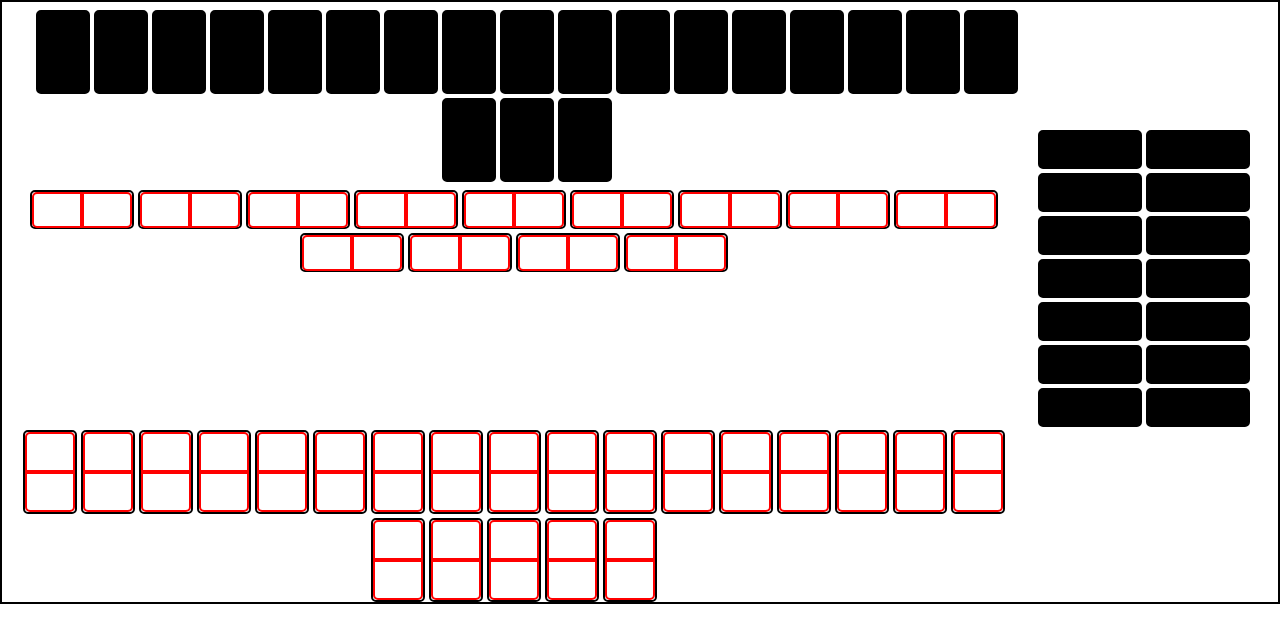
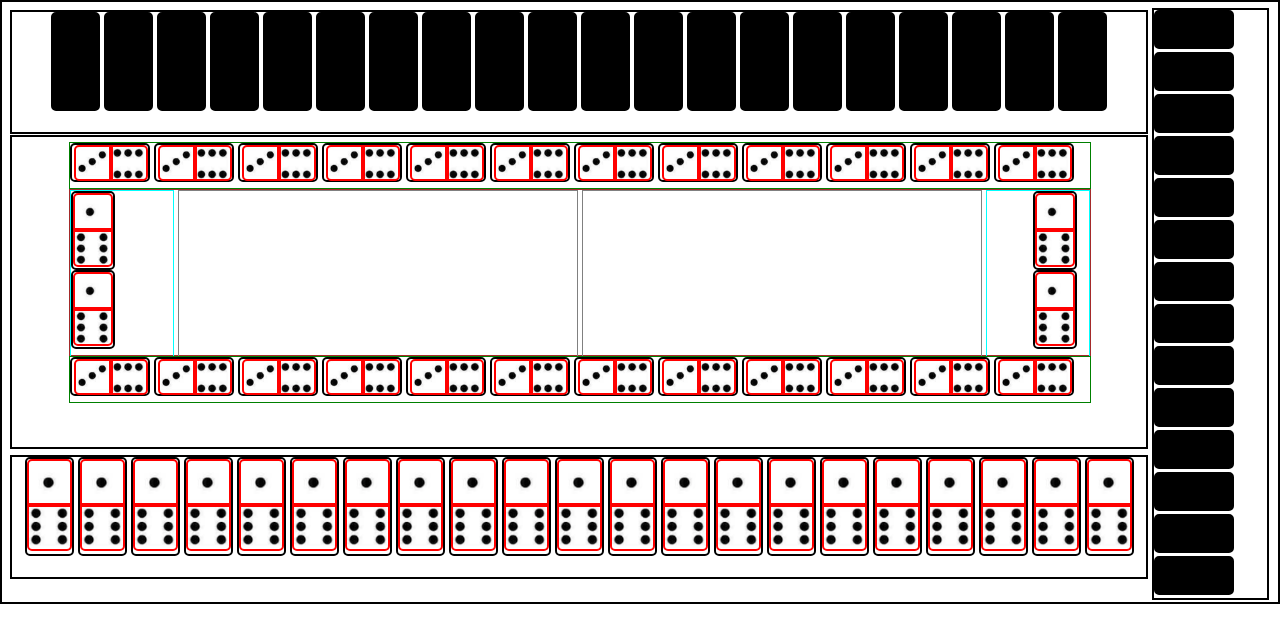
Before and after one commit to milad-abujarada/Dominoes_game, a plain HTML site: page index.html in a window 1280 px wide. Drawn offline with Linux system fonts and the light colour scheme.

Commit message:
finished the initial layout of the tiles with the four divisions (computer area, play area, player area, and the boneyard are)with their css

```diff
--- a/css/style.css
+++ b/css/style.css
@@ -1,3 +1,5 @@
+
+
 /*making sure the html has enough height to contain everything else and based the percentage on that*/
 html {
 	height: 600px;
@@ -17,9 +19,9 @@ body {
 
 section {
 	display:inline-block;
-	height: 30%;
-	width: 80%;
-/*	border:2px solid black;*/
+	height: 20%;
+	width: 90%;
+	border:2px solid black;
 	text-align: center;
 }
 
@@ -30,16 +32,16 @@ section {
 }
 
 .tileVertical {
-	height: 80px;
-	width: 50px;
+	height: 95px;
+	width: 45px;
 	border: 2px solid black;
 	display: inline-block;
-
+	border-radius: 5px;
 }
 
 .tileHorizontal {
 	height: 35px;
-	width: 100px;
+	width: 76px;
 	border: 2px solid black;
 	display: inline-block;
 }
@@ -47,61 +49,138 @@ section {
 .tileSquareVerticalTop {
 	border-top-right-radius: 5px;
 	border-top-left-radius: 5px;
+	background-image: url('../images/one.png');
+
 }
 
 .tileSquareVerticalBottom {
 	border-bottom-left-radius: 5px;
 	border-bottom-right-radius: 5px;
+	background-image: url('../images/six.png');
 }
 
 .tileSquareVerticalTop,
 .tileSquareVerticalBottom {
-	height: 45%;
+	height: 44%;
 	border:2px solid red;
+	background-size: contain;
+	background-repeat: no-repeat;
 }
 
 .tileSquareHorizontalLeft,
 .tileSquareHorizontalRight {
 	display: block;
 	height: 90%;
-	width: 46%;
+	width: 43%;
 	border:2px solid red;
 	float: right;
-
+	background-size: contain;
+	background-repeat: no-repeat;
 }
 
 .tileSquareHorizontalRight {
 	border-top-right-radius: 5px;
 	border-bottom-right-radius: 5px;
+	background-image: url('../images/horizontalSix.png');
 }
 
 .tileSquareHorizontalLeft {
 	border-top-left-radius: 5px;
 	border-bottom-left-radius: 5px;
+	background-image: url('../images/three.png');
 }
 
-.faceDown {
+.faceDown,
+.faceDownBlock {
 	background-color: black;
 }
+
+.faceDownBlock {
+	display: block;
+	margin-bottom: 3px;
+}
+
 .computerArea{
-	position: relative;
-	left: 1%;
+/*	position: relative;
+	bottom: 1%;*/
 }
 
 .playArea {
+    position: relative;
+    bottom: 55%;
+    height: 50%;
+    padding-top: 5px;
+    padding-bottom: 5px;
+    text-align: start;
+}
+
+.playAreaUpperRow,
+.playAreaBottomRow {
+    width: 90%;
+    height: 15%;
+    position: relative;
+    left: 5%;
+    border:1px solid green;
+}
+
+.playAreaCenter{
+    width: 90%;
+    height: 55%;
+    position: relative;
+    left: 5%;
+    border:1px solid brown;
+}
+
+.playAreaRightColumn,
+.playAreaLeftColumn {
+	width: 10%;
+	height: 100%;
+	display: inline-block;
+	border:1px solid aqua;
+}
+
+.playerScore,
+.computerScore {
+	width: 39%;
+	height: 100%;
+	display: inline-block;
+	border:1px solid grey;
+}
+
+.playAreaDiv {
+	width: 100%;
+	height: 100%;
+}
+
+.tileVerticalPlayAreaRight,
+.tileVerticalPlayAreaLeft {
+	height: 75px;
+	width: 40px;
+	border: 2px solid black;
+	display: block;
+	border-radius: 5px;
+}
+
+.tileVerticalPlayAreaRight {
 	position: relative;
-	height: 40%;
+	left: 45%;
 }
 
 .boneyardArea{
 	position: relative;
-	height: 55%;
-	width: 20%;
-	left: 80%;
-	bottom: 50%;
+	height: 98%;
+	width: 9%;
+	/*left: 10%;*/
+	bottom: 21%;
+}
+
+.boneyarAreaDiv {
+	width: 100%;
+	height: 100%;
 }
 
 .playerArea {
-	position: relative;
-	bottom: 55%;
+    position: relative;
+    bottom: 54%;
+    height: 20%;
 }
--- a/index.html
+++ b/index.html
@@ -33,8 +33,8 @@
   	    </div>
       </section>
       <section class="playArea" id="playBoard"> <!-- the play area where the tiles in play gets placed -->
-  	    <div id="playedTiles">
-          <div class="tileHorizontal"><div class=tileSquareHorizontalRight></div><div class=tileSquareHorizontalLeft></div></div>
+  	    <div class="playAreaDiv" id="playedTiles">
+          <div class="playAreaUpperRow">
             <div class="tileHorizontal"><div class=tileSquareHorizontalRight></div><div class=tileSquareHorizontalLeft></div></div>
             <div class="tileHorizontal"><div class=tileSquareHorizontalRight></div><div class=tileSquareHorizontalLeft></div></div>
             <div class="tileHorizontal"><div class=tileSquareHorizontalRight></div><div class=tileSquareHorizontalLeft></div></div>
@@ -48,28 +48,68 @@
             <div class="tileHorizontal"><div class=tileSquareHorizontalRight></div><div class=tileSquareHorizontalLeft></div></div>
             <div class="tileHorizontal"><div class=tileSquareHorizontalRight></div><div class=tileSquareHorizontalLeft></div></div>
   	      </div>
+          <div class="playAreaCenter">
+            <div class="playAreaLeftColumn">
+              <div class="tileVerticalPlayAreaLeft">
+                <div class="tileSquareVerticalTop"></div><div class="tileSquareVerticalBottom"></div>
+              </div>
+              <div class="tileVerticalPlayAreaLeft">
+                <div class="tileSquareVerticalTop"></div><div class="tileSquareVerticalBottom"></div>
+              </div>
+            </div>
+            <div class="playerScore">
+
+            </div>
+            <div class="computerScore">
+
+            </div>
+            <div class="playAreaRightColumn">
+              <div class="tileVerticalPlayAreaRight">
+                <div class="tileSquareVerticalTop"></div><div class="tileSquareVerticalBottom"></div>
+              </div>
+              <div class="tileVerticalPlayAreaRight">
+                <div class="tileSquareVerticalTop"></div><div class="tileSquareVerticalBottom"></div>
+              </div>
+            </div>
+
+          </div>
+          <div class="playAreaBottomRow">
+            <div class="tileHorizontal"><div class=tileSquareHorizontalRight></div><div class=tileSquareHorizontalLeft></div></div>
+            <div class="tileHorizontal"><div class=tileSquareHorizontalRight></div><div class=tileSquareHorizontalLeft></div></div>
+            <div class="tileHorizontal"><div class=tileSquareHorizontalRight></div><div class=tileSquareHorizontalLeft></div></div>
+            <div class="tileHorizontal"><div class=tileSquareHorizontalRight></div><div class=tileSquareHorizontalLeft></div></div>
+            <div class="tileHorizontal"><div class=tileSquareHorizontalRight></div><div class=tileSquareHorizontalLeft></div></div>
+            <div class="tileHorizontal"><div class=tileSquareHorizontalRight></div><div class=tileSquareHorizontalLeft></div></div>
+            <div class="tileHorizontal"><div class=tileSquareHorizontalRight></div><div class=tileSquareHorizontalLeft></div></div>
+            <div class="tileHorizontal"><div class=tileSquareHorizontalRight></div><div class=tileSquareHorizontalLeft></div></div>
+            <div class="tileHorizontal"><div class=tileSquareHorizontalRight></div><div class=tileSquareHorizontalLeft></div></div>
+            <div class="tileHorizontal"><div class=tileSquareHorizontalRight></div><div class=tileSquareHorizontalLeft></div></div>
+            <div class="tileHorizontal"><div class=tileSquareHorizontalRight></div><div class=tileSquareHorizontalLeft></div></div>
+            <div class="tileHorizontal"><div class=tileSquareHorizontalRight></div><div class=tileSquareHorizontalLeft></div></div>
+          </div>
+        </div>
       </section>
       <section class="boneyardArea" id="boneyard"> <!-- tiles not withdrawn yet -->
-  	    <div id="boneyardTiles">
-          <div class="tileHorizontal faceDown"></div>
-          <div class="tileHorizontal faceDown"></div>
-          <div class="tileHorizontal faceDown"></div>
-          <div class="tileHorizontal faceDown"></div>
-          <div class="tileHorizontal faceDown"></div>
-          <div class="tileHorizontal faceDown"></div>
-          <div class="tileHorizontal faceDown"></div>
-          <div class="tileHorizontal faceDown"></div>
-          <div class="tileHorizontal faceDown"></div>
-          <div class="tileHorizontal faceDown"></div>
-          <div class="tileHorizontal faceDown"></div>
-          <div class="tileHorizontal faceDown"></div>
-          <div class="tileHorizontal faceDown"></div>
-          <div class="tileHorizontal faceDown"></div>
+  	    <div class="boneyarAreaDiv" id="boneyardTiles">
+          <div class="tileHorizontal faceDownBlock "></div>
+          <div class="tileHorizontal faceDownBlock"></div>
+          <div class="tileHorizontal faceDownBlock"></div>
+          <div class="tileHorizontal faceDownBlock"></div>
+          <div class="tileHorizontal faceDownBlock"></div>
+          <div class="tileHorizontal faceDownBlock"></div>
+          <div class="tileHorizontal faceDownBlock"></div>
+          <div class="tileHorizontal faceDownBlock"></div>
+          <div class="tileHorizontal faceDownBlock"></div>
+          <div class="tileHorizontal faceDownBlock"></div>
+          <div class="tileHorizontal faceDownBlock"></div>
+          <div class="tileHorizontal faceDownBlock"></div>
+          <div class="tileHorizontal faceDownBlock"></div>
+          <div class="tileHorizontal faceDownBlock"></div>
   	    </div>
       </section>
       <section class="playerArea" id="playerSide"> <!-- tiles not withdrawn yet -->
   	    <div id="playerBoard">
-          <div class="tileVertical"><div class="tileSquareVerticalTop"></div><div class="tileSquareVerticalBottom"></div></div>
+
           <div class="tileVertical"><div class="tileSquareVerticalTop"></div><div class="tileSquareVerticalBottom"></div></div>
           <div class="tileVertical"><div class="tileSquareVerticalTop"></div><div class="tileSquareVerticalBottom"></div></div>
           <div class="tileVertical"><div class="tileSquareVerticalTop"></div><div class="tileSquareVerticalBottom"></div></div>
```
Also changed, not shown: images/five.png (added), images/four.png (added), images/horizontalSix.png (added), images/one.png (added), images/six.png (added), images/three.png (added), images/two.png (added). Lines whose indentation alone changed are shown as unchanged.
